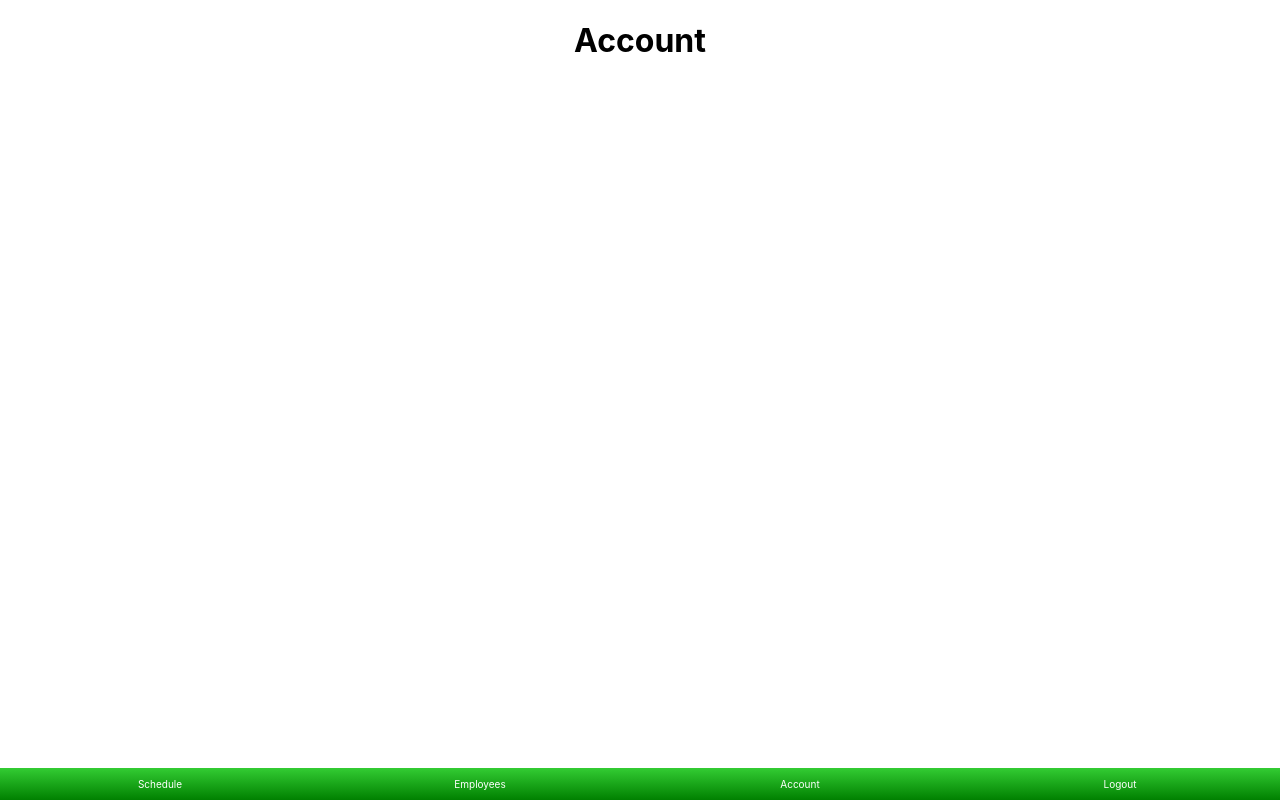
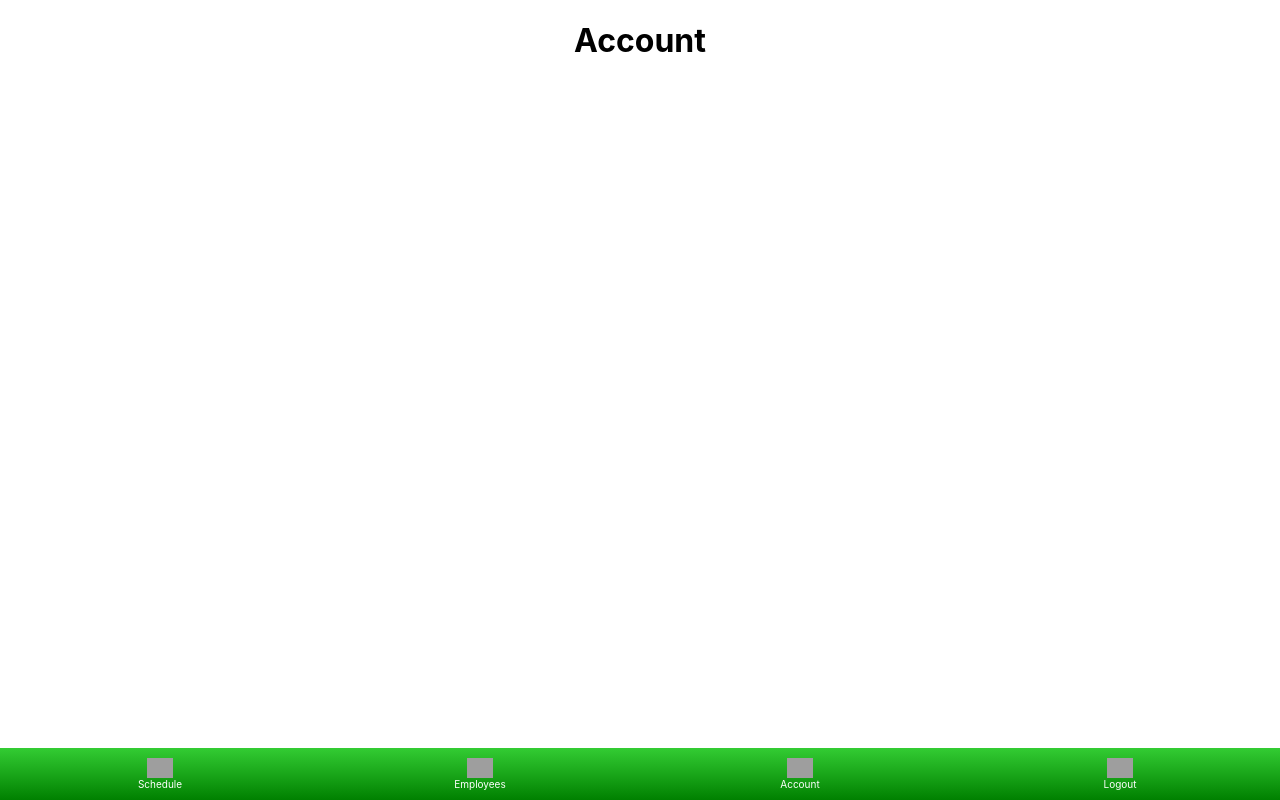
Before and after one commit to rscarbel/Scheduling-App-Front-End, a React (Create React App) app: page /account in a window 1280 px wide. Built offline with nearby package versions, Linux system fonts and the light colour scheme; grey boxes are pictures that could not be loaded.

Commit message:
Added image prop

```diff
--- a/src/components/Nav/NavLink.js
+++ b/src/components/Nav/NavLink.js
@@ -6,10 +6,13 @@ import { Link } from 'react-router-dom';
  * @param  {String} linkLocation The react-router-dom {Link} location
  * @return {JSX}     JSX for the link
  */
-const NavLink = ({displayText, linkLocation}) => {
+const NavLink = ({displayText, linkLocation, iconImage}) => {
   return <>
   <Link to={linkLocation}>
-    <div className='nav-link'>{displayText}</div>
+    <div className='nav-link'>
+      <img alt={displayText} src={iconImage} />
+      {displayText}
+    </div>
   </Link>
   </>
 }
```
